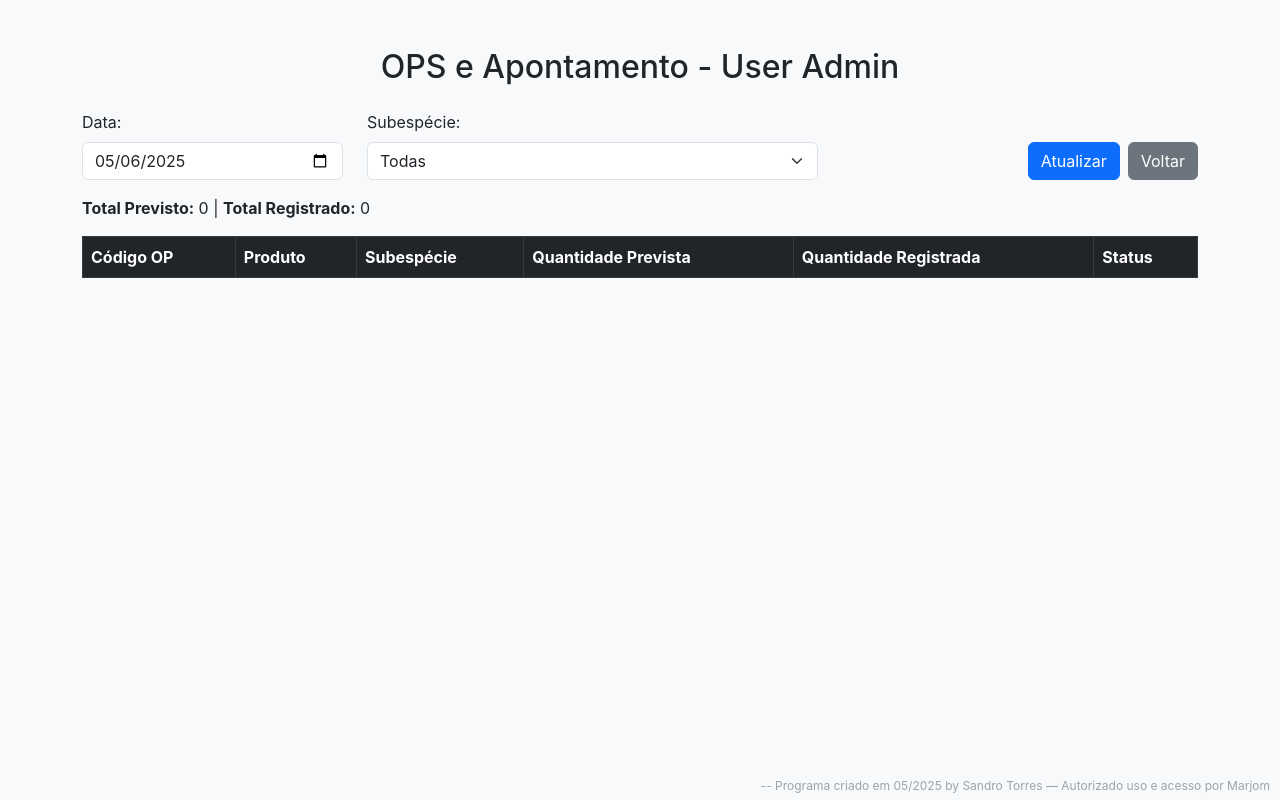
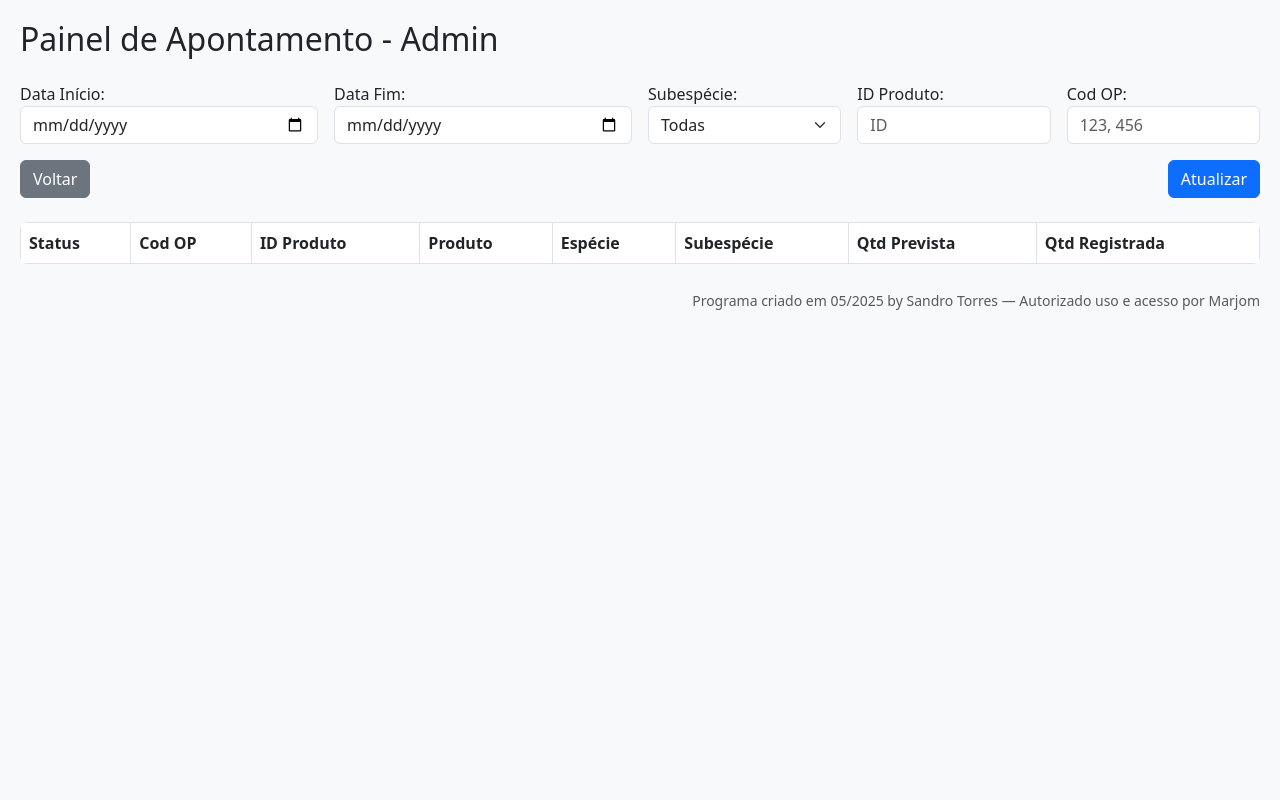
Before and after one commit to SanTorresx99/produto-acabado-control, a FastAPI app: page /admin in a window 1280 px wide. Run offline with FastAPI, Linux system fonts and the light colour scheme; data that the repository does not hold is empty.

Commit message:
Ajuste de layout e filtros admin

```diff
--- a/src/logic/consulta_ops.py
+++ b/src/logic/consulta_ops.py
@@ -1,9 +1,7 @@
-#src/logic/consulta_ops.py
 from dotenv import load_dotenv
 load_dotenv()
 from src.database.conexao import conectar
 import pandas as pd
-
 
 def carregar_ops(data_inicio: str) -> pd.DataFrame:
     conn = conectar()
@@ -32,7 +30,7 @@
         LEFT JOIN periodo_producao pp ON pp.id_periodo_producao = opp.id_periodo_producao
         LEFT JOIN especie e ON e.id_especie = p.id_especie
         LEFT JOIN sub_especie se ON se.id_sub_especie = p.id_sub_especie
-        WHERE CAST(opp.data_prev_inicio AS DATE) = '{data_inicio}'
+        WHERE CAST(opp.data_prev_inicio AS DATE) >= '{data_inicio}'
         ORDER BY opp.id_os_producao_linha_prod DESC
     """
 
@@ -47,10 +45,15 @@
     finally:
         conn.close()
 
-def carregar_ops_intervalo(data_inicio: str, data_fim: str) -> pd.DataFrame:
+def carregar_ops_intervalo(data_inicio: str, data_fim: str, codigos_op: list[str] = None) -> pd.DataFrame:
     conn = conectar()
     if not conn:
         return pd.DataFrame()
+
+    filtro_op = ""
+    if codigos_op:
+        lista_codigos = ",".join(f"'{cod.strip()}'" for cod in codigos_op if cod.strip())
+        filtro_op = f"AND opp.codigo IN ({lista_codigos})"
 
     sql = f"""
         SELECT
@@ -74,7 +77,8 @@
         LEFT JOIN periodo_producao pp ON pp.id_periodo_producao = opp.id_periodo_producao
         LEFT JOIN especie e ON e.id_especie = p.id_especie
         LEFT JOIN sub_especie se ON se.id_sub_especie = p.id_sub_especie
-        WHERE opp.data_prev_inicio BETWEEN '{data_inicio}' AND '{data_fim}'
+        WHERE CAST(opp.data_prev_inicio AS DATE) BETWEEN '{data_inicio}' AND '{data_fim}'
+        {filtro_op}
         ORDER BY opp.id_os_producao_linha_prod DESC
     """
 
@@ -89,12 +93,6 @@
     finally:
         conn.close()
 
-# def filtrar_ops_por_esp_especie(df: pd.DataFrame, especie_escolhida: str, subesp_escolhida: str) -> pd.DataFrame:
-#     if especie_escolhida != "0" and especie_escolhida.lower() != "todas":
-#         df = df[df['ESPECIE'] == especie_escolhida]
-#     if subesp_escolhida != "0" and subesp_escolhida.lower() != "todas":
-#         df = df[df['SUB_ESPECIE'] == subesp_escolhida]
-#     return df
 def filtrar_ops_por_esp_especie(df: pd.DataFrame, especie_escolhida: str, subesp_escolhida: str) -> pd.DataFrame:
     if especie_escolhida and especie_escolhida.lower() != "todas":
         df = df[df['ESPECIE'] == especie_escolhida]
--- a/src/web/templates/admin_dashboard.html
+++ b/src/web/templates/admin_dashboard.html
@@ -2,118 +2,150 @@
 <html lang="pt-BR">
 <head>
     <meta charset="UTF-8">
-    <title>OPS e Apontamento - User Admin</title>
+    <title>Painel de Apontamento - Admin</title>
     <link href="https://cdn.jsdelivr.net/npm/bootstrap@5.3.0/dist/css/bootstrap.min.css" rel="stylesheet">
-    <script src="https://cdn.jsdelivr.net/npm/chart.js"></script>
     <style>
         body {
             background-color: #f8f9fa;
-            font-family: 'Inter', sans-serif;
+            padding: 20px;
         }
-        .status-ok {
-            color: green;
-            font-weight: bold;
+        .card-especie {
+            margin-bottom: 16px;
         }
-        footer {
-            position: fixed;
-            bottom: 5px;
-            right: 10px;
-            font-size: 12px;
-            color: #9ca3af;
+        table {
+            background-color: white;
+            border-radius: 8px;
+            overflow: hidden;
+        }
+        th {
+            background-color: #1f2937;
+            color: white;
+        }
+        tr:hover {
+            background-color: #e2e8f0;
+            cursor: pointer;
         }
     </style>
 </head>
 <body>
-<div class="container mt-5">
-    <h2 class="text-center mb-4">OPS e Apontamento - User Admin</h2>
+    <h2 class="mb-4">Painel de Apontamento - Admin</h2>
 
-    <div class="row mb-3">
+    <div class="row g-3 mb-3">
         <div class="col-md-3">
-            <label class="form-label">Data:</label>
-            <input type="date" class="form-control" id="filtro-data" value="{{ hoje }}">
+            <label>Data Início:</label>
+            <input type="date" class="form-control" id="dataInicio">
         </div>
-        <div class="col-md-5">
-            <label class="form-label">Subespécie:</label>
-            <select id="filtro-subespecie" class="form-select">
-                <option>Todas</option>
+        <div class="col-md-3">
+            <label>Data Fim:</label>
+            <input type="date" class="form-control" id="dataFim">
+        </div>
+        <div class="col-md-2">
+            <label>Subespécie:</label>
+            <select class="form-select" id="filtroSubespecie">
+                <option value="">Todas</option>
             </select>
         </div>
-        <div class="col-md-4 d-flex align-items-end justify-content-end">
-            <button class="btn btn-primary me-2" onclick="carregarOPS()">Atualizar</button>
-            <button class="btn btn-secondary" onclick="history.back()">Voltar</button>
+        <div class="col-md-2">
+            <label>ID Produto:</label>
+            <input type="text" class="form-control" id="filtroProduto" placeholder="ID">
+        </div>
+        <div class="col-md-2">
+            <label>Cod OP:</label>
+            <input type="text" class="form-control" id="filtroCodOP" placeholder="123, 456">
         </div>
     </div>
 
-    <div id="resumo" class="mb-3"></div>
+    <div class="d-flex justify-content-between mb-2">
+        <div>
+            <button class="btn btn-secondary" onclick="voltar()">Voltar</button>
+        </div>
+        <div>
+            <button class="btn btn-primary" onclick="carregarOPS()">Atualizar</button>
+        </div>
+    </div>
 
-    <table class="table table-bordered">
-        <thead class="table-dark">
+    <div class="row" id="resumoEspecies"></div>
+
+    <table class="table table-bordered table-hover mt-3">
+        <thead>
             <tr>
-            <th>Código OP</th>
+                <th>Status</th>
+                <th>Cod OP</th>
+                <th>ID Produto</th>
                 <th>Produto</th>
+                <th>Espécie</th>
                 <th>Subespécie</th>
-            <th>Quantidade Prevista</th>
-            <th>Quantidade Registrada</th>
-            <th>Status</th>
+                <th>Qtd Prevista</th>
+                <th>Qtd Registrada</th>
             </tr>
         </thead>
-        <tbody id="tabela-ops"></tbody>
+        <tbody id="tabelaOps"></tbody>
     </table>
-</div>
 
-<footer>-- Programa criado em 05/2025 by Sandro Torres — Autorizado uso e acesso por Marjom</footer>
+    <footer class="text-muted text-end mt-4">
+        <small>Programa criado em 05/2025 by Sandro Torres — Autorizado uso e acesso por Marjom</small>
+    </footer>
 
     <script>
-    const dataInput = document.getElementById("filtro-data");
-    const subespecieSelect = document.getElementById("filtro-subespecie");
-    const tabelaOps = document.getElementById("tabela-ops");
-    const resumoDiv = document.getElementById("resumo");
+        function voltar() {
+            window.location.href = "/";
+        }
 
-    async function carregarFiltros() {
-        const data = dataInput.value;
-        const resp = await fetch(`/api/filtros?data=${data}`);
-        const dados = await resp.json();
-        subespecieSelect.innerHTML = '<option>Todas</option>';
-        dados.subespecies.forEach(sub => {
-            const opt = document.createElement("option");
-            opt.textContent = sub;
-            subespecieSelect.appendChild(opt);
-        });
+        async function carregarSubespecies() {
+            const dataInicio = document.getElementById("dataInicio").value;
+            const dataFim = document.getElementById("dataFim").value;
+            if (!dataInicio || !dataFim) return;
+            const resp = await fetch(`/api/filtros?data_inicio=${dataInicio}&data_fim=${dataFim}`);
+            const data = await resp.json();
+            const select = document.getElementById("filtroSubespecie");
+            select.innerHTML = '<option value="">Todas</option>' + data.subespecies.map(s => `<option>${s}</option>`).join("");
         }
 
         async function carregarOPS() {
-        const data = dataInput.value;
-        const subesp = subespecieSelect.value;
-        const resp = await fetch(`/api/ops?data=${data}&subespecie=${subesp}`);
+            const dataInicio = document.getElementById("dataInicio").value;
+            const dataFim = document.getElementById("dataFim").value;
+            const subespecie = document.getElementById("filtroSubespecie").value;
+            const idProduto = document.getElementById("filtroProduto").value;
+            const codOp = document.getElementById("filtroCodOP").value;
+
+            if (!dataInicio || !dataFim) return alert("Preencha o período completo.");
+
+            const url = `/api/ops?data_inicio=${dataInicio}&data_fim=${dataFim}&subespecie=${subespecie}&id_produto=${idProduto}&cod_op=${codOp}`;
+            const resp = await fetch(url);
             const dados = await resp.json();
-        const ops = dados.ops;
 
-        let totalPrev = 0, totalReg = 0;
-        tabelaOps.innerHTML = "";
-        ops.forEach(op => {
-            const tr = document.createElement("tr");
-            tr.onclick = () => location.href = `/op/${op.CODIGO_OP}`;
-            tr.innerHTML = `
+            const tbody = document.getElementById("tabelaOps");
+            tbody.innerHTML = "";
+
+            const resumo = {};
+
+            dados.ops.forEach(op => {
+                const linha = `<tr onclick="window.location='/op/${op.CODIGO_OP}'">
+                    <td>${op.STATUS}</td>
                     <td>${op.CODIGO_OP}</td>
+                    <td>${op.ID_PRODUTO}</td>
                     <td>${op.NOME_PRODUTO}</td>
+                    <td>${op.ESPECIE}</td>
                     <td>${op.SUB_ESPECIE}</td>
                     <td>${op.QTD_PREVISTA}</td>
                     <td>${op.QTD_REGISTRADA}</td>
-                <td>${op.STATUS || ""}</td>
-            `;
-            tabelaOps.appendChild(tr);
-            totalPrev += parseInt(op.QTD_PREVISTA || 0);
-            totalReg += parseInt(op.QTD_REGISTRADA || 0);
+                </tr>`;
+                tbody.innerHTML += linha;
+
+                if (!resumo[op.ESPECIE]) resumo[op.ESPECIE] = { prevista: 0, registrada: 0 };
+                resumo[op.ESPECIE].prevista += parseInt(op.QTD_PREVISTA);
+                resumo[op.ESPECIE].registrada += parseInt(op.QTD_REGISTRADA);
             });
-        resumoDiv.innerHTML = `<strong>Total Previsto:</strong> ${totalPrev} | <strong>Total Registrado:</strong> ${totalReg}`;
+
+            const resumoDiv = document.getElementById("resumoEspecies");
+            resumoDiv.innerHTML = Object.keys(resumo).map(esp => {
+                const p = resumo[esp];
+                return `<div class='col-md-3 card-especie'><div class='card'><div class='card-body'><h5 class='card-title'>${esp}</h5><p class='card-text'>Prevista: ${p.prevista}<br>Registrada: ${p.registrada}</p></div></div></div>`;
+            }).join("");
         }
 
-    document.addEventListener("DOMContentLoaded", async () => {
-        const hoje = new Date().toISOString().split("T")[0];
-        dataInput.value = hoje;
-        await carregarFiltros();
-        await carregarOPS();
-    });
+        document.getElementById("dataInicio").addEventListener("change", carregarSubespecies);
+        document.getElementById("dataFim").addEventListener("change", carregarSubespecies);
     </script>
 </body>
 </html>
--- a/src/web/templates/index.html
+++ b/src/web/templates/index.html
@@ -3,6 +3,7 @@
 <head>
   <meta charset="UTF-8">
   <title>Apontamento de PA - Marjom</title>
+  <link rel="icon" type="image/png" href="/static/favicon.png">
   <link href="https://cdn.jsdelivr.net/npm/bootstrap@5.3.0/dist/css/bootstrap.min.css" rel="stylesheet">
   <style>
     body {
--- a/src/web/templates/op_detalhe.html
+++ b/src/web/templates/op_detalhe.html
@@ -99,6 +99,7 @@
             <p><strong>Produto:</strong> {{ op.NOME_PRODUTO }}</p>
             <p><strong>Espécie:</strong> {{ op.ESPECIE }}</p>
             <p><strong>Subespécie:</strong> {{ op.SUB_ESPECIE }}</p>
+            <p><strong>ID Produto:</strong> {{ op.ID_PRODUTO }}</p>
             <p><strong>Quantidade Prevista:</strong> {{ op.QTD_PREVISTA }}</p>
             <p><strong>Quantidade Registrada:</strong> <span id="qtd-registrada">{{ qtd_registrada }}</span></p>
         </div>
@@ -168,7 +169,7 @@
             clearTimeout(timeoutAutoRegistro);
             const valor = input.value.trim();
             if (valor.length === 13 && valor === codigoEsperado) {
-                timeoutAutoRegistro = setTimeout(() => registrarLeitura(valor), 1500);
+                timeoutAutoRegistro = setTimeout(() => registrarLeitura(valor), 500);
             }
         });
 
```
Also changed, not shown: src/web/main_web.py (+26 -14 lines), src/web/static/favicon.png (added). Lines whose indentation alone changed are shown as unchanged.
